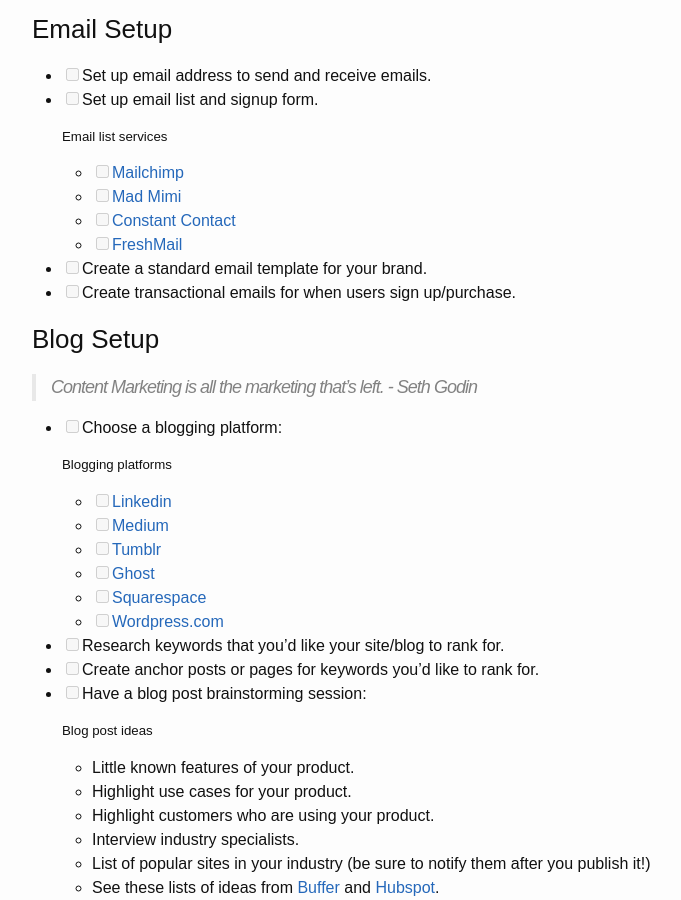
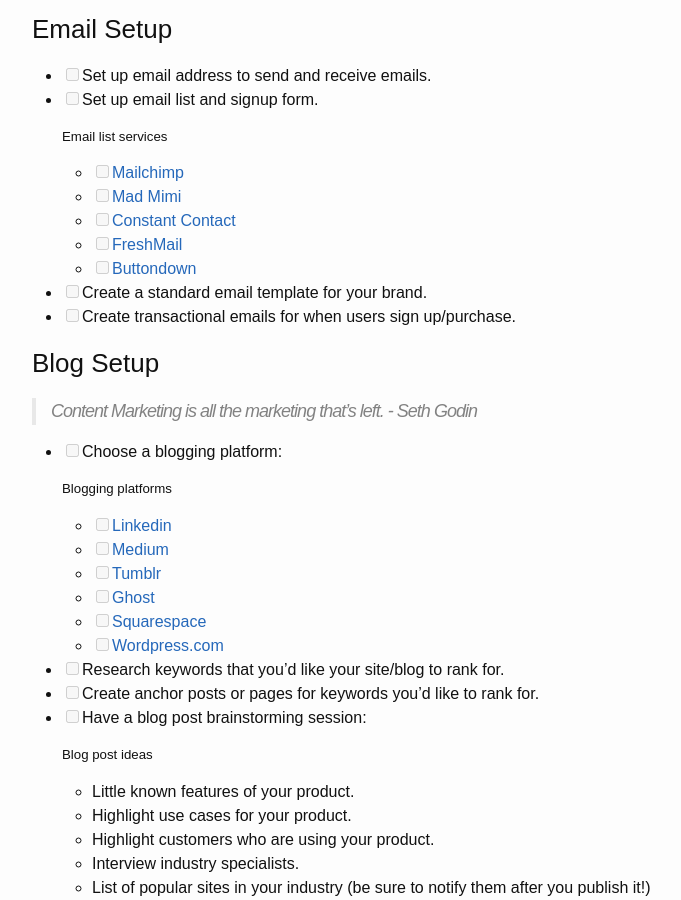
Before and after one commit to draftdev/startup-marketing-checklist, a Jekyll site: the page built from marketing-checklist.md, in a window 1280 px wide and 900 px high, scrolled down 2132 px. Shown: the whole window, without its empty margins (238-919 px from the left). Built offline with Jekyll 4.4.1, drawn with Linux system fonts in a browser that asks for light colours; comment, search, counter and statistics services are not loaded.

Commit message:
Add Buttondown to list of email platforms
Buttondown is a free email marketing platform for new companies and side projects!  Thought I'd throw it in as its API and markdown support makes it particularly founder-friendly :).

```diff
--- a/marketing-checklist.md
+++ b/marketing-checklist.md
@@ -100,6 +100,7 @@
   - [ ] [Mad Mimi](https://madmimi.com/)
   - [ ] [Constant Contact](https://www.constantcontact.com/home/signup.jsp)
   - [ ] [FreshMail](https://freshmail.com/)
+  - [ ] [Buttondown](https://buttondown.email)
 
 - [ ] Create a standard email template for your brand.
 - [ ] Create transactional emails for when users sign up/purchase.
```
